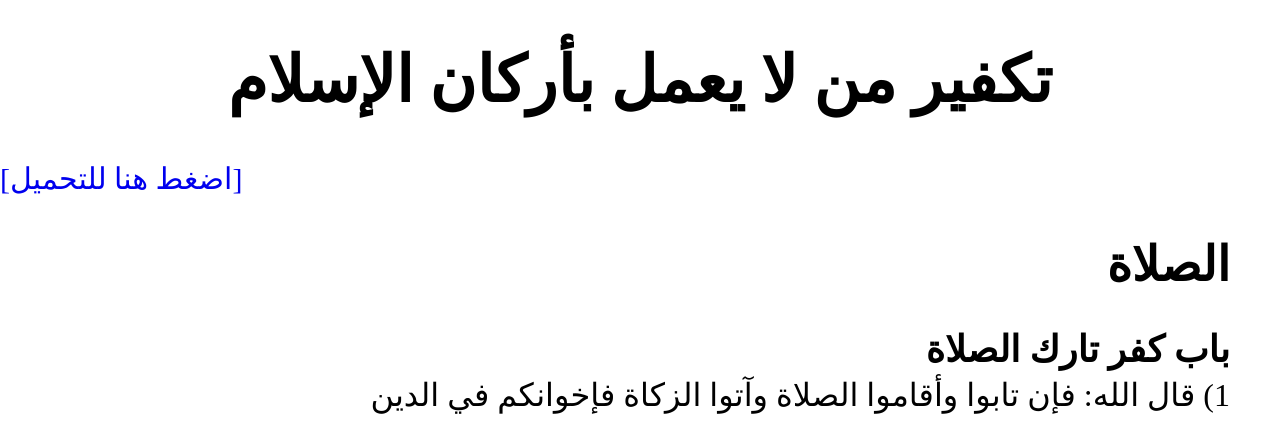
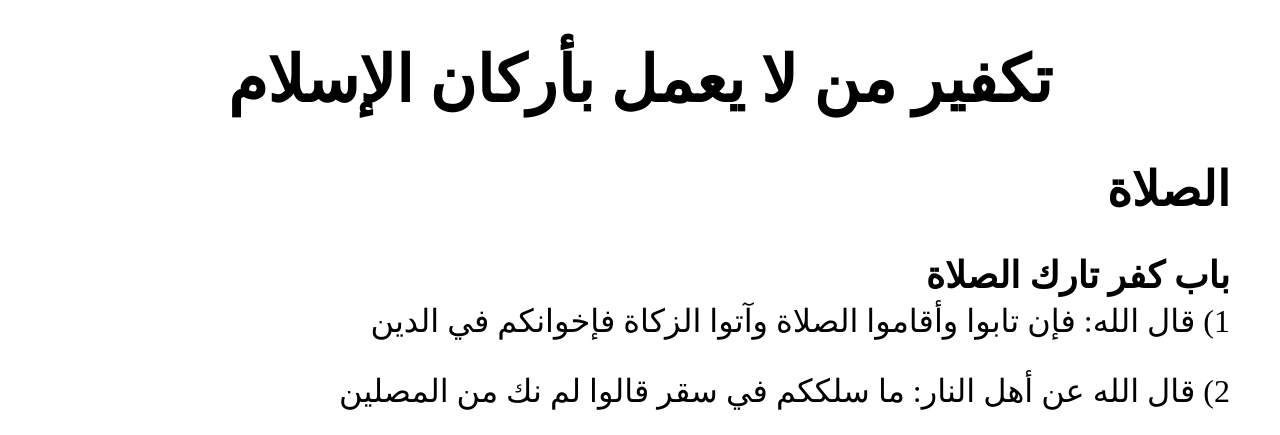
Before and after one commit to umawi1427/umawi-blogger, a PHP site: the page made by تكفير من لا يعمل بأركان الإسلام.php in a window 1280 px wide. Shown: the part 46-481 px from the top of the page. Run offline with PHP 8.4, Linux system fonts and the light colour scheme.

Commit message:
Update تكفير من لا يعمل بأركان الإسلام.php

```diff
--- a/تكفير من لا يعمل بأركان الإسلام.php
+++ b/تكفير من لا يعمل بأركان الإسلام.php
@@ -3,16 +3,13 @@ session_start();
 ?>
 <!DOCTYPE html>
 <html lang="ar">
-
 <head>
     <meta charset="UTF-8">
     <meta name="viewport" content="width=device-width, initial-scale=1.0">
     <title>أبو الحكم الأموي</title>
     <link rel="icon" type="image/jpg" href="images/homepageIcon.png">
     <link rel="stylesheet" href="style.css">
-
 </head>
-
 <body>
     <nav id="navbar">
         <a href="index.php"><img id="imgIcon" src="images/homepageIcon.png"></a>
@@ -30,9 +27,7 @@ session_start();
             ?>
         </div>
     </nav>
-
     <h1 class="h">تكفير من لا يعمل بأركان الإسلام</h1>
-    <a class="downloadLink" href="downloads/تكفير من لا يعمل بأركان الإسلام.pdf" style="font-size: 30px">[اضغط هنا للتحميل]</a>
     <h2 class="h1">الصلاة</h2>
     <h3 class="h2">باب كفر تارك الصلاة</h3>
     <p class="p">1) قال الله: فإن تابوا وأقاموا الصلاة وآتوا الزكاة فإخوانكم في الدين</p>
```
